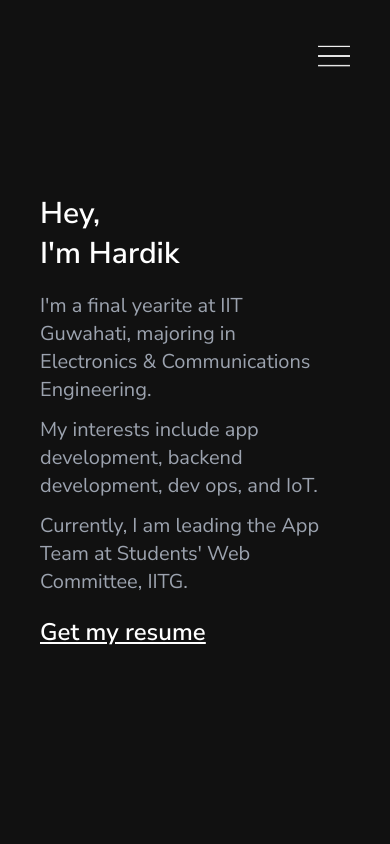
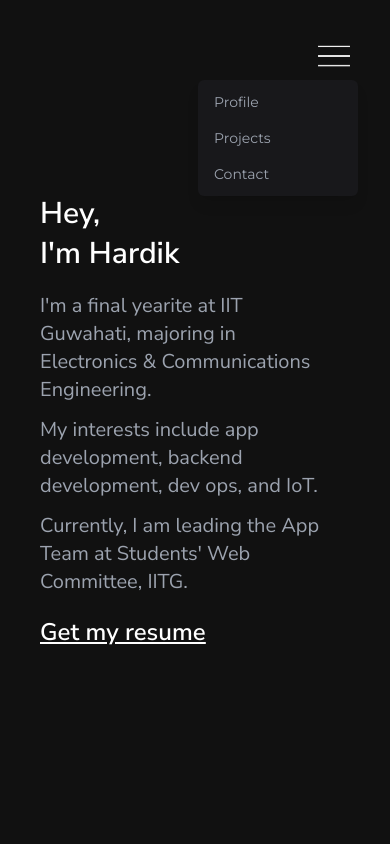
Before and after one commit to hardikroongta8/portfolio, a React (Vite) app: page / in a window 390 px wide. Both pictures are taken after a click on the button 334 px from the left and 56 px from the top of the page. Shown: the top 844 px of the page. Built offline with nearby package versions, Linux system fonts and the light colour scheme.

Commit message:
added popover for mobile

```diff
--- a/src/components/Navbar.tsx
+++ b/src/components/Navbar.tsx
@@ -1,11 +1,25 @@
-import { useEffect } from "react";
+import { useEffect, useRef, useState } from "react";
 import menuIcon from "../assets/images/menu_icon.png";
 import { useLocation } from "react-router-dom";
 
 export default function Navbar() {
   const location = useLocation();
+  const [isOpen, setIsOpen] = useState(false);
+  const menuRef = useRef<HTMLDivElement>(null);
+
+  const toggleMenu = () => {
+    setIsOpen(!isOpen);
+  };
 
   useEffect(() => {
+    const handleClickOutside = (event: MouseEvent) => {
+      if (menuRef.current && !menuRef.current.contains(event.target as Node)) {
+        setIsOpen(false);
+      }
+    };
+
+    document.addEventListener("mousedown", handleClickOutside);
+
     const hash = location.hash;
     if (hash) {
       const element = document.querySelector(hash);
@@ -13,10 +27,16 @@ export default function Navbar() {
         element.scrollIntoView({ behavior: "smooth" });
       }
     }
+    return () => {
+      document.removeEventListener("mousedown", handleClickOutside);
+    };
   }, [location]);
 
   return (
-    <div className="fixed w-screen px-10 md:px-20 py-10  font-montserrat text-xl text-gray-400">
+    <div
+      ref={menuRef}
+      className="fixed w-screen px-10 md:px-20 py-10  font-montserrat text-xl text-gray-400"
+    >
       <nav>
         <ul className="md:flex hidden justify-end gap-16">
           <li className="hover:text-white">
@@ -30,11 +50,26 @@ export default function Navbar() {
           </li>
         </ul>
         <div className="md:hidden flex justify-end">
-          <button>
+          <button type="button" onClick={toggleMenu}>
             <img src={menuIcon} className="h-8" />
           </button>
         </div>
       </nav>
+      {isOpen && (
+        <div className="origin-top-right absolute right-8 mt-2 w-40 rounded-md shadow-lg bg-zinc-900">
+          <div className="py-1">
+            <a href="#profile" className="block px-4 py-2 text-sm">
+              Profile
+            </a>
+            <a href="#projects" className="block px-4 py-2 text-sm">
+              Projects
+            </a>
+            <a href="#contact" className="block px-4 py-2 text-sm">
+              Contact
+            </a>
+          </div>
+        </div>
+      )}
     </div>
   );
 }
--- a/src/components/ProjectTile.tsx
+++ b/src/components/ProjectTile.tsx
@@ -7,10 +7,10 @@ type ProjectProps = {
 export default function ProjectTile(props: ProjectProps) {
   const { projectInfo } = props;
   return (
-    <div className="flex flex-col justify-between mb-10 md:mb-0">
+    <div className="flex flex-col justify-between max-w-96 mb-10 md:mb-0">
       <div className=" w-full font-nunito border-gray-300">
         <div className="bg-slate-400 rounded mb-4">
-          <img src={projectInfo.imageUrl} className="h-48" />
+          <img src={projectInfo.imageUrl} className="h-52" />
         </div>
         <div className="px-1 mt-2">
           <div className="flex justify-between">
--- a/src/components/Projects.tsx
+++ b/src/components/Projects.tsx
@@ -15,7 +15,7 @@ export default function Projects() {
         title="Projects"
         description="Here are a few projects I've worked on, including some developed for college that are actively used by students on campus."
       />
-      <div className="w-full grid grid-cols-1 md:grid-cols-3 gap-7 mt-10">
+      <div className="w-full flex flex-col items-center md:items-stretch md:grid md:grid-cols-3 gap-7 mt-10">
         {projects.map((e) => (
           <ProjectTile projectInfo={e} key={e.id} />
         ))}
```
